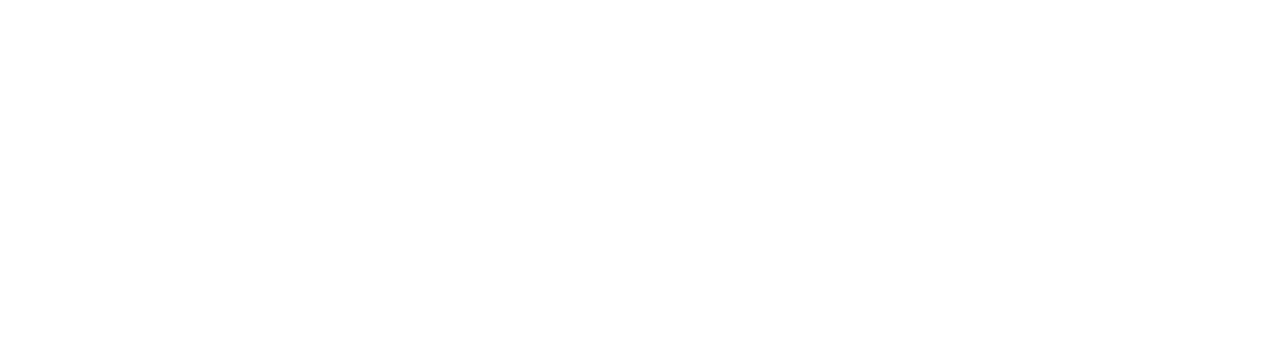
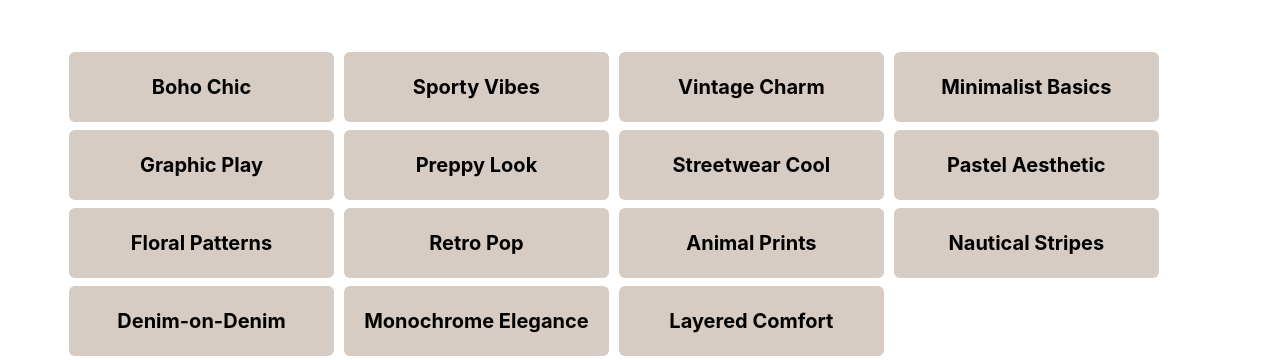
Before and after one commit to packetrune/Trends-E-Commerce, a React (Create React App) app: page /kids in a window 1280 px wide. Shown: the part 928-1288 px from the top of the page. Before the commit the page ends 976 px from the top, so only its background shows below. Built offline with nearby package versions, Linux system fonts and the light colour scheme.

Commit message:
Add subcategories

```diff
--- a/src/Components/CarouselProduct.js
+++ b/src/Components/CarouselProduct.js
@@ -1,8 +1,9 @@
 import {useState} from 'react';
+import ProductCard from './ProductCard';
 
 //Font-awesome
 import { FontAwesomeIcon } from '@fortawesome/react-fontawesome';
-import { faCircleChevronRight, faCircleChevronLeft, faCartArrowDown, faHeart } from '@fortawesome/free-solid-svg-icons';
+import { faCircleChevronRight, faCircleChevronLeft} from '@fortawesome/free-solid-svg-icons';
 
 //CSS
 import './carousel-product.css';
@@ -29,19 +30,7 @@
             <FontAwesomeIcon onClick={handleNext} className='next-icon icon' icon={faCircleChevronRight} />
             <div className="product-track" style={{ transform: `translateX(-${currentIndex * 33.33}%)` }}>
             {productList && productList.map((item) =>
-                <div className='product-container' key={item.index}>
-                    <div className='product-image product-choice'style={{backgroundImage: `url(${item.imagelink})`}}>
-                    <div>
-                        <FontAwesomeIcon className='add-icon heart' icon={faHeart} />
-                        </div>
-                        <div>
-                            <FontAwesomeIcon className='add-icon'icon={faCartArrowDown} />
-                        </div>
-
-                    </div>
-                    <h3>{item.productname}</h3>
-                    <h4>{item.price}</h4>
-                </div>
+                <ProductCard item={item} />
             )}
             </div>
 
--- a/src/Components/Catogories/Kids/Kids.js
+++ b/src/Components/Catogories/Kids/Kids.js
@@ -3,11 +3,12 @@
 import {faFire} from '@fortawesome/free-solid-svg-icons';
 import Carousel from '../../Carousel';
 import CarouselProduct from '../../CarouselProduct';
+import SubCategory from '../../SubCategory';
 import promotion1 from '../../../Assets/1.png';
 import promotion2 from '../../../Assets/2.png';
 import promotion3 from '../../../Assets/3.png';
 
-
+//Product Listing
 const list = [
     {
       index: 0,
@@ -34,12 +35,34 @@
       imagelink: "https://images.unsplash.com/photo-1729710877242-6305c22c18b8?w=600&auto=format&fit=crop&q=60&ixlib=rb-4.0.3&ixid=M3wxMjA3fDB8MHxmZWF0dXJlZC1waG90b3MtZmVlZHw3fHx8ZW58MHx8fHx8"
     }
   ];
+
+//Banner List
 const images = [
     promotion1,
     promotion2,
     promotion3,
 
   ];
+
+//Sub Categories Kids
+const kidsSubcategories = [
+    { name: 'Boho Chic', path: '/kids/boho-chic' },
+    { name: 'Sporty Vibes', path: '/kids/sporty-vibes' },
+    { name: 'Vintage Charm', path: '/kids/vintage-charm' },
+    { name: 'Minimalist Basics', path: '/kids/minimalist-basics' },
+    { name: 'Graphic Play', path: '/kids/graphic-play' },
+    { name: 'Preppy Look', path: '/kids/preppy-look' },
+    { name: 'Streetwear Cool', path: '/kids/streetwear-cool' },
+    { name: 'Pastel Aesthetic', path: '/kids/pastel-aesthetic' },
+    { name: 'Floral Patterns', path: '/kids/floral-patterns' },
+    { name: 'Retro Pop', path: '/kids/retro-pop' },
+    { name: 'Animal Prints', path: '/kids/animal-prints' },
+    { name: 'Nautical Stripes', path: '/kids/nautical-stripes' },
+    { name: 'Denim-on-Denim', path: '/kids/denim-on-denim' },
+    { name: 'Monochrome Elegance', path: '/kids/monochrome-elegance' },
+    { name: 'Layered Comfort', path: '/kids/layered-comfort' }
+];
+
 const Kids = () => {
     return (
         <div>
@@ -53,6 +76,15 @@
                 <h2>BestSellers <FontAwesomeIcon icon={faFire} /> </h2>
                 <CarouselProduct productList={list} />
             </div>
+            <div className='sub-category'>
+                <SubCategory categoryList={kidsSubcategories}/>
+            </div>
+
+            <div>
+                <div>
+
+                </div>
+            </div>
         </div>
     )
 }
--- a/src/Components/Catogories/category.css
+++ b/src/Components/Catogories/category.css
@@ -7,9 +7,15 @@
     margin: 10px;
     padding: 5px
 }
+
+.sub-category{
+    display: flex;
+    justify-content: center;
+}
 @media screen and (min-width: 1074px) {
     .cat-banner{
         margin: 0 20px;
     }
 
+
 }
--- /dev/null
+++ b/src/Components/ProductCard.js
@@ -0,0 +1,28 @@
+//Font-awesome
+import { FontAwesomeIcon } from '@fortawesome/react-fontawesome';
+import {faCartArrowDown, faHeart } from '@fortawesome/free-solid-svg-icons';
+import './product-card.css';
+
+
+
+
+const ProductCard = (props) => {
+    const {item} = props;
+    return(
+        <div className='product-container' key={item.index}>
+                    <div className='product-image product-choice'style={{backgroundImage: `url(${item.imagelink})`}}>
+                    <div>
+                        <FontAwesomeIcon className='add-icon heart' icon={faHeart} />
+                        </div>
+                        <div>
+                            <FontAwesomeIcon className='add-icon'icon={faCartArrowDown} />
+                        </div>
+
+                    </div>
+                    <h3>{item.productname}</h3>
+                    <h4>{item.price}</h4>
+                </div>
+    )
+}
+
+export default ProductCard;
--- /dev/null
+++ b/src/Components/SubCategory.js
@@ -0,0 +1,25 @@
+import {Link} from 'react-router-dom';
+import './sub-category.css';
+const SubCategory = (props) => {
+    const {categoryList} = props;
+    return (
+        <div className='sub-category-container'>
+
+            {categoryList && categoryList.map((category, index) =>
+                <div className='sub-category-box' key={index}>
+                    <Link to={category.path}>
+                        <div className="category-name">
+                            <div>
+                                <h5>{category.name}</h5>
+                            </div>
+
+                        </div>
+                    </Link>
+                </div>
+            )}
+
+        </div>
+    )
+}
+
+export default SubCategory;
--- a/src/Components/carousel-product.css
+++ b/src/Components/carousel-product.css
@@ -29,39 +29,3 @@
 .prev-icon{
     left: 0;
 }
-
-.product-container{
-    min-width: 33.33%;
-    flex-basis: 33.33%;
-    flex-shrink: 0;
-    justify-content: center;
-    align-items: center;
-    margin: 5px;
-}
-
-.product-image{
-    height: 250px;
-    background-repeat: no-repeat;
-    background-size: cover;
-    background-position: center;
-}
-
-.product-choice{
-    display: flex;
-    justify-content: end;
-    align-items: end;
-}
-
-.add-icon{
-    color: white;
-    font-size: 25px;
-    margin: 10px;
-    text-shadow: 3px 3px 6px black;
-    cursor: pointer;
-}
-
-.heart{
-    color: white;
-
-
-}
--- /dev/null
+++ b/src/Components/product-card.css
@@ -0,0 +1,36 @@
+
+.product-container{
+    min-width: 33.33%;
+    flex-basis: 33.33%;
+    flex-shrink: 0;
+    justify-content: center;
+    align-items: center;
+    margin: 5px;
+}
+
+.product-image{
+    height: 250px;
+    background-repeat: no-repeat;
+    background-size: cover;
+    background-position: center;
+}
+
+.product-choice{
+    display: flex;
+    justify-content: end;
+    align-items: end;
+}
+
+.add-icon{
+    color: white;
+    font-size: 25px;
+    margin: 10px;
+    text-shadow: 3px 3px 6px black;
+    cursor: pointer;
+}
+
+.heart{
+    color: white;
+
+
+}
--- /dev/null
+++ b/src/Components/sub-category.css
@@ -0,0 +1,45 @@
+.sub-category-container{
+    display: flex;
+    margin: 0 30px;
+    flex-wrap: wrap;
+    justify-content: space-around;
+    max-width: 1200px;
+}
+
+
+.sub-category-box{
+    margin: 4px 5px;
+    text-align: center;
+    height: 70px;
+    flex-basis: 30.33%;
+    min-width: 30%;
+    background-color: #d6ccc4;
+    padding: 10px;
+    border-radius: 6px;
+}
+
+
+
+.category-name{
+    display: flex;
+    justify-content: center;
+    align-items: center;
+    height: 100%;
+
+
+}
+
+@media screen and (min-width: 600px) {
+    .sub-category-box{
+        flex-basis: 23%;
+        min-width: 23%;
+    }
+    .sub-category-container{
+        justify-content: flex-start;
+        max-width: 90%;
+
+    }
+    .category-name div h5{
+        font-size: 20px;
+    }
+}
```
Also changed, not shown: src/Components/Catogories/Filter.js (added).
